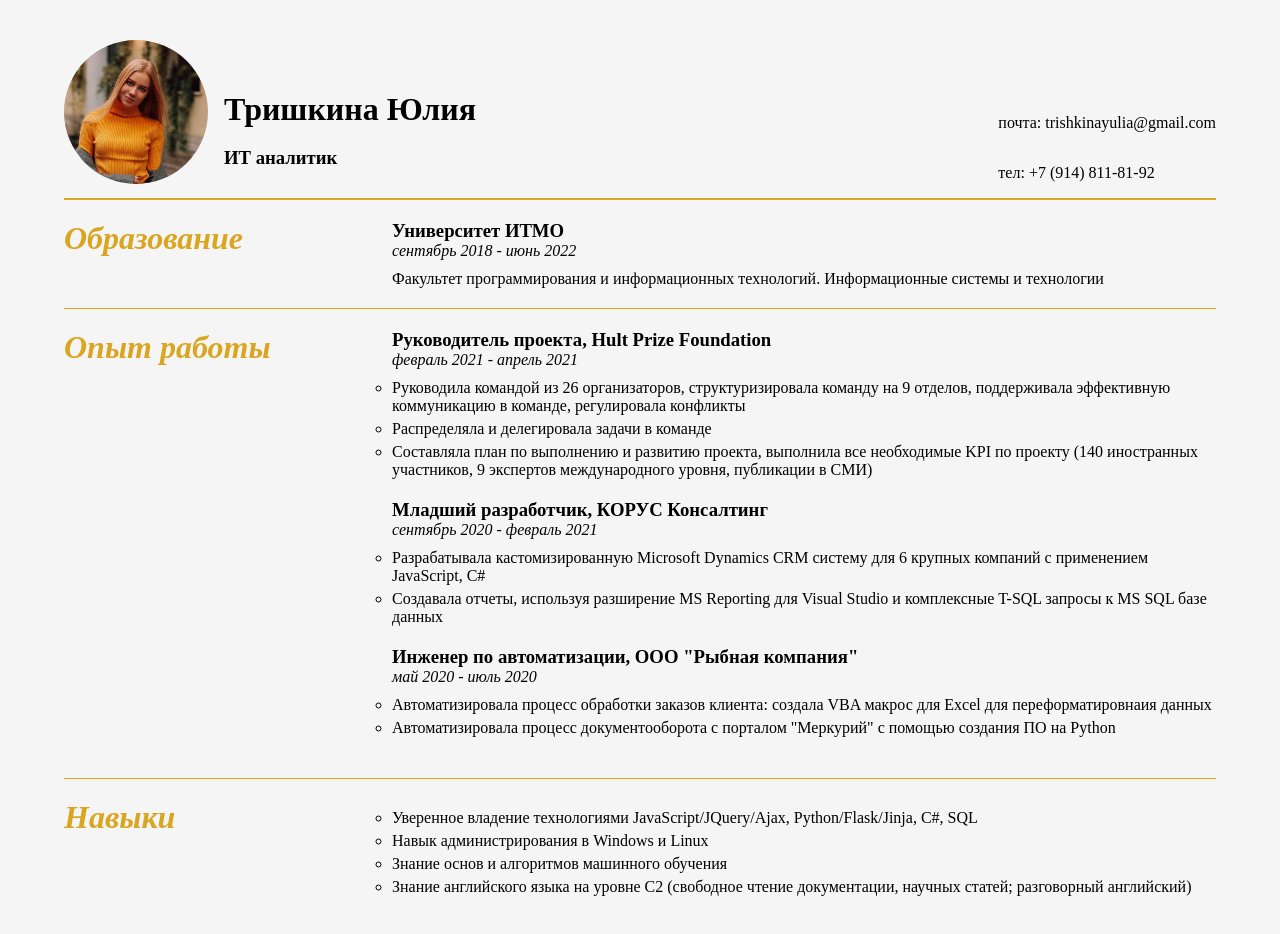
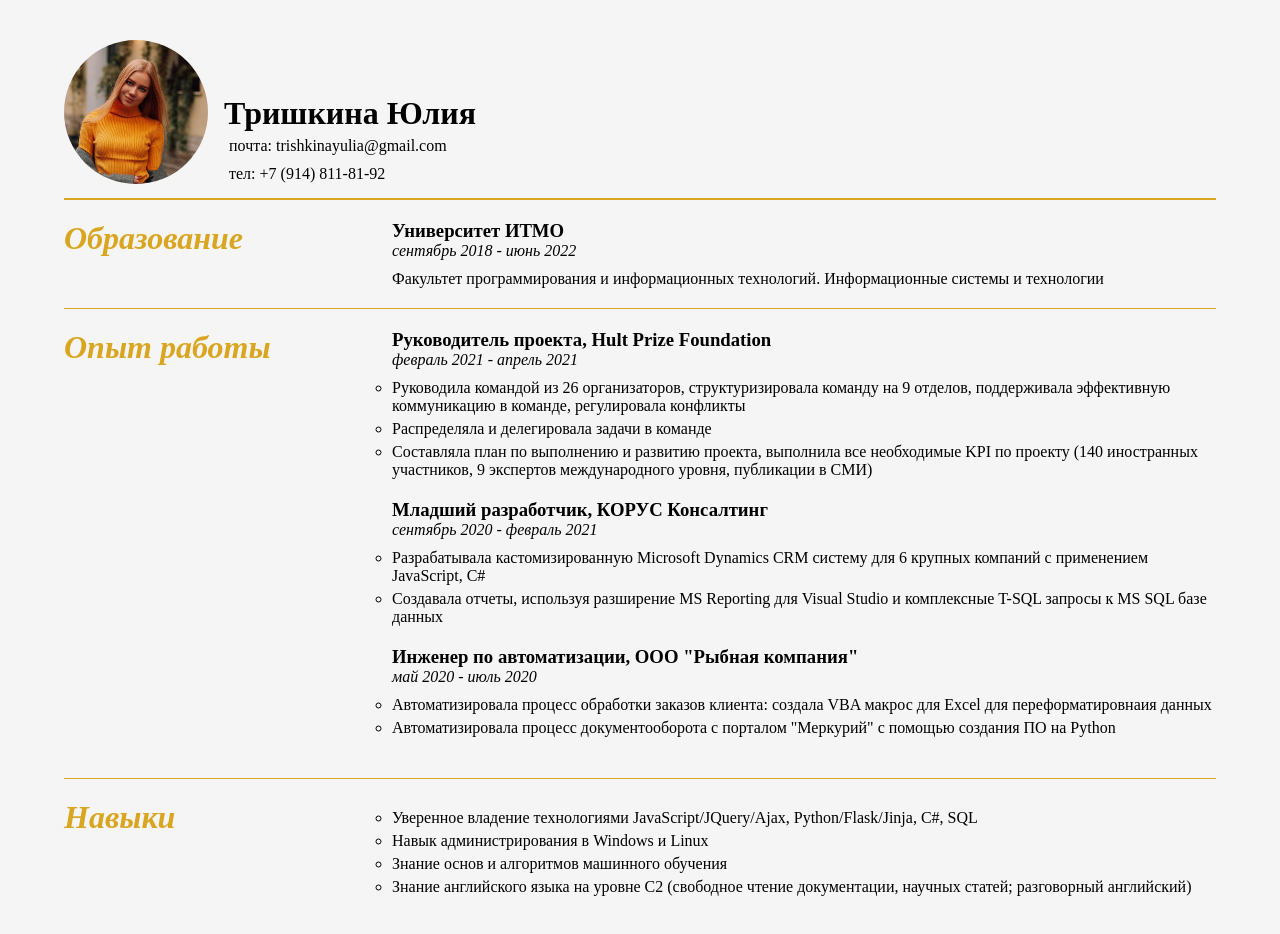
Before and after one commit to triyul22/CV, a plain HTML site: page index.html in a window 1280 px wide. Shown: the top 934 px of the page. Drawn offline with Linux system fonts and the light colour scheme.

Commit message:
move contact info

```diff
--- a/index.html
+++ b/index.html
@@ -13,13 +13,14 @@
         </div>
         <div class="name_container">
             <h1 style="margin: 0">Тришкина Юлия</h1>
-            <h3>ИТ аналитик</h3>
+            <p style="margin: 5px">почта: trishkinayulia@gmail.com</p>
+            <p style="margin: 5px">тел: +7 (914) 811-81-92</p>
         </div>
     </div>
-    <div class="contact_container">
+<!--    <div class="contact_container">
         <p class="info">почта: trishkinayulia@gmail.com</p>
         <p class="info">тел: +7 (914) 811-81-92</p>
-    </div>
+    </div>-->
 </header>
 <main>
 <!--    <section class="section_container_eng">
```
